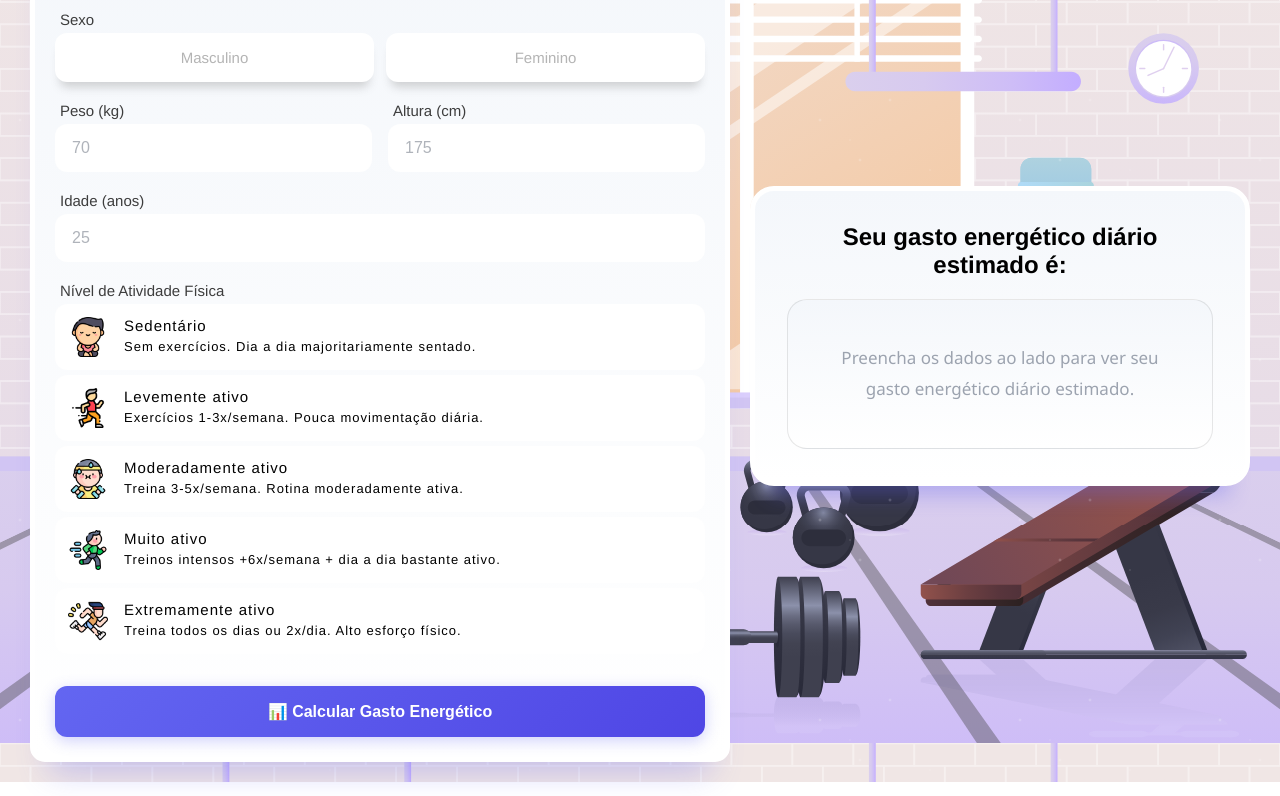
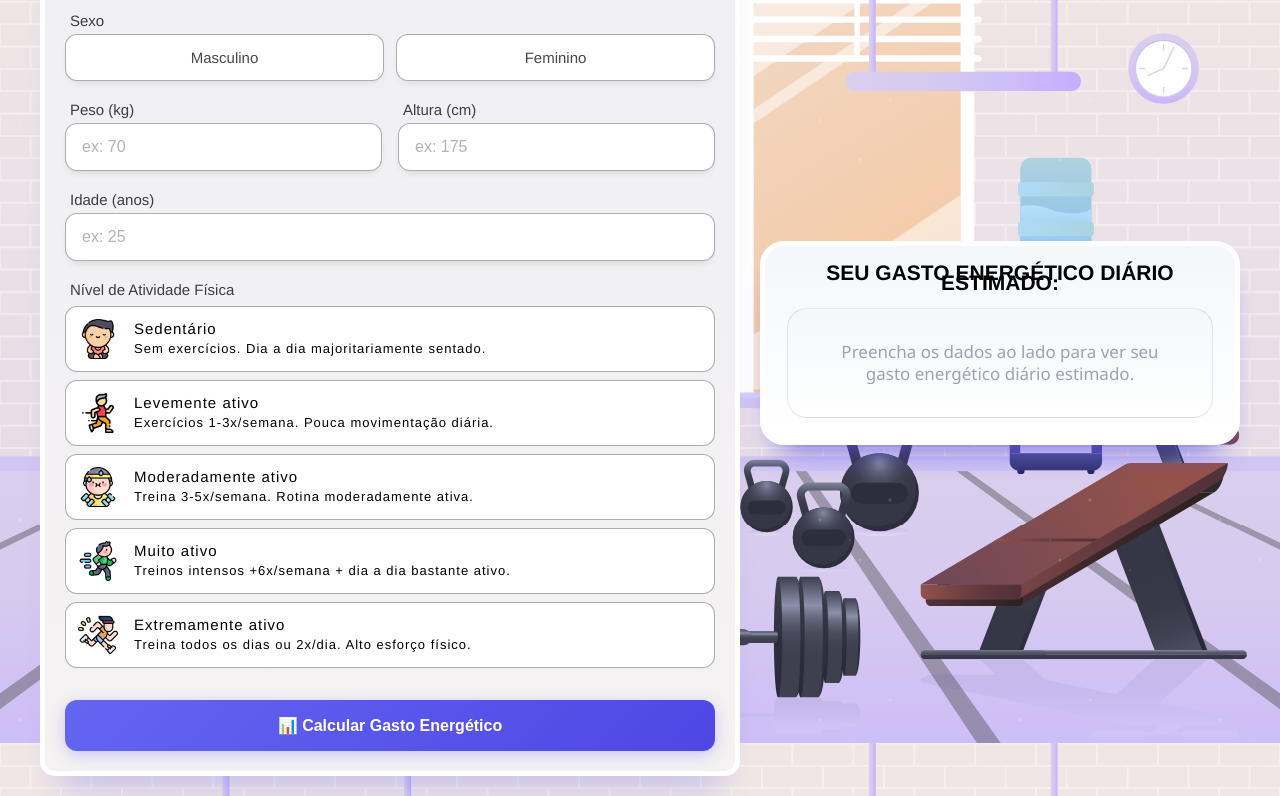
Before and after one commit to leocampelo-dev/Projeto_Calculadora_gasto_energ-tico, a plain HTML site: page index.html in a window 1280 px wide. Shown: the part 110-906 px from the top of the page. Drawn offline with Linux system fonts and the light colour scheme.

Commit message:
estilização finalizada

```diff
--- a/index.html
+++ b/index.html
@@ -14,7 +14,7 @@
 
             <header>
             <h1>Calculadora de Calorias Diárias</h1>
-            <p>Para um cálculo preciso, necessitamos de algumas informações básicas sobre você</p>
+            <p>Para um cálculo preciso, necessitamos de algumas informações básicas sobre você 👇🏼</p>
             </header>
 
             <section class="form-section">
@@ -42,7 +42,7 @@
                             type="number"
                             id="weight"
                             name="weight"
-                            placeholder="70"
+                            placeholder="ex: 70"
                             required
                         >
                     </div>
@@ -53,7 +53,7 @@
                             type="number"
                             id="height"
                             name="height"
-                            placeholder="175"
+                            placeholder="ex: 175"
                             required
                         >
                 </div>
@@ -66,7 +66,7 @@
                             type="number"
                             id="age"
                             name="age"
-                            placeholder="25"
+                            placeholder="ex: 25"
                             required
                         >
                     </div>
@@ -129,7 +129,7 @@
         </main>
             <!-- CARD DE RESULTADO SEPARADO -->
             <aside class="result-card">
-                <h2>Seu gasto energético diário estimado é:</h2>
+                <h2>SEU GASTO ENERGÉTICO DIÁRIO ESTIMADO:</h2>
                 <div class="result-content">
                     <p id="result-text">
                         Preencha os dados ao lado para ver seu <br> gasto energético diário estimado.
--- a/script.js
+++ b/script.js
@@ -199,12 +199,15 @@ form.addEventListener("submit", event => {
 
   setTimeout(() => {
     resultText.innerHTML = `
-      Seu gasto energético diário estimado é de:
+      <span
+      style="color: #000000;
+      font-family: 'Franklin Gothic Medium', 'Arial Narrow', Arial, sans-serif;">
+      Essa é a quantidade média de calorias <br> que seu corpo gasta por dia:</span>
       <br>
-      <strong style="color: #6366f1; font-size: 28px;">${totalCalories.toFixed(0)} kcal 🔥</strong>
+      <strong style="color: var(--main-color); font-size: 28px;">${totalCalories.toFixed(0)} kcal🔥</strong>
     `;
 
     // Animação de fade in
-    resultCard.style.animation = 'fadeIn 0.5s ease-out';
+    resultCard.style.animation = 'fadeIn 0.7s ease-out';
   }, 800);
 });
--- a/styles.css/components.css
+++ b/styles.css/components.css
@@ -9,19 +9,18 @@
 .option-btn {
     border-radius: 12px;
     padding: 14px 14px;
-    color: #3d3d3d62;
+    color: #030303b9;
     font-size: 15px;
     font-weight: 500;
     font-family:'Franklin Gothic Medium', 'Arial Narrow', Arial, sans-serif;
     cursor: pointer;
-    box-shadow: rgba(0, 0, 0, 0.404) 0px 15px 10px -15px;
     border: none;
     margin: 0;
 
     background: white;
-    border: 2px solid transparent;
-    box-shadow: #7a7a7a52 0px 10px 10px -5px;
-    border-inline: 2px solid transparent;
+    border: 1.5px solid rgba(7, 6, 6, 0.329);
+    box-shadow: #0f0f0f1f 0px 5px 10px -5px;
+
 }
 
 /* BOTÃO SEXO AO PASSAR MOUSE*/
@@ -29,11 +28,15 @@
     border-color: rgba(0, 0, 0, 0.2);
     border-radius: 12px;
     transform: translateY(-2px);
+    border-color: rgba(0, 0, 0, 0.2);
+    background: linear-gradient(135deg, #6366f1 0%, #4f46e5 100%);
+    color: #F8F9FD;
 }
+
 
 /* BOTÃO ATIVO SEXO*/
 .option-btn.active {
-    background: var(--color-laranja);
+    background: linear-gradient(135deg, #6366f1 0%, #4f46e5 100%);
     color: #F8F9FD;
     border:#00000041 1px solid;
     border-radius: 12px;
@@ -44,12 +47,13 @@
 .activity-options {
     display: flex;
     flex-direction: column;
-    gap: 5px;
+    gap: 6px;
+    margin-top: 6px;
 }
 
 .activity-btn {
     background: #ffffff;
-    border: 1.5px solid rgba(255, 255, 255, 0.1);
+    border: 1.5px solid rgba(7, 6, 6, 0.329);
     border-radius: 12px;
     padding: 12px;
     color: #ffffff;
@@ -62,7 +66,7 @@
     align-items: center;
     gap: 16px;
     text-align: left;
-    margin: 0;
+    margin-top: 2px;
 }
 
 .activity-btn .icon {
@@ -77,9 +81,8 @@
 .activity-btn .activity-info {
     display: flex;
     flex-direction: column;
-    gap: 4px;
+    gap: 3px;
     flex: 1;
-
 }
 
 .activity-btn strong {
@@ -97,11 +100,13 @@
 
 .activity-btn:hover {
     border-color: rgba(0, 0, 0, 0.2);
-    background-color: var(--color-laranja);
+    background: linear-gradient(135deg, #6366f1 0%, #4f46e5 100%);
+    color: #F8F9FD;
+    transform: translateY(-2px);
 }
 
 .activity-btn.active {
-    background: rgba(247, 145, 29, 0.795);
+    background: linear-gradient(135deg, #6366f1 0%, #4f46e5 100%);
     border-color: #00000041;
     box-shadow: #00000042 0px 10px 10px -5px;
 }
--- a/styles.css/global.css
+++ b/styles.css/global.css
@@ -24,7 +24,7 @@
   --radius-lg: 16px;
   --radius-md: 12px;
 
-  --color-laranja: rgba(247, 145, 29, 0.795);
+  --main-color: #4e46e5;
 }
 
 /* BODY */
--- a/styles.css/main.css
+++ b/styles.css/main.css
@@ -8,9 +8,8 @@
     flex: 1;
     max-width: 700px;
     box-shadow:
-        0 20px 60px rgba(0, 0, 0, 0.5),
-        0 0 100px rgba(79, 70, 229, 0.1);
-    background: linear-gradient(0deg, rgb(255, 255, 255) 0%, rgb(244, 247, 251) 100%);
+        0 20px 60px rgba(0, 0, 0, 0.5);
+    background: linear-gradient(0deg, rgb(245, 242, 242) 0%, rgb(239, 239, 245) 100%);
     border-radius: 15px;
     border: 5px solid rgb(255, 255, 255);
     box-shadow: #6365f150 0px 30px 30px -20px;
@@ -43,6 +42,7 @@ form {
     gap: 20px;
 }
 
+/* label de peso, altura, idade */
 .form-label {
     color: #3d3d3d;
     font-size: 15px;
@@ -53,7 +53,7 @@ form {
     margin-left: 5px;
 }
 
-/* Inputs em linha (Peso e Idade) */
+/* Inputs em linha (Peso e altura) */
 .input-row {
     display: grid;
     grid-template-columns: 1fr 1fr;
@@ -62,7 +62,7 @@ form {
 
 .input input {
     color: #F8F9FD;;
-    border: 1.5px solid rgba(255, 255, 255, 0.1);
+    border: 1.5px solid rgba(7, 6, 6, 0.329);
     border-radius: 12px;
     padding: 14px 16px;
     color: #383838;
@@ -70,6 +70,8 @@ form {
     transition: all 0.3s ease;
     outline: none;
     width: 100%;
+
+    box-shadow: #0f0f0f28 0px 5px 10px -5px;
 }
 
 .input input::placeholder {
@@ -77,12 +79,12 @@ form {
 }
 
 .input input:focus {
-    border-color: #6366f1;
-    box-shadow: 0 0 0 3px rgba(99, 102, 241, 0.1);
+    border-color: #000000cc;
+    box-shadow: var(--main-color);
 }
 
 .input input:hover {
-    border-color: rgba(250, 240, 97, 0.2);
+    border-color: rgba(10, 10, 9, 0.808);
 }
 
 /* Remover setas dos inputs do tipo number */
@@ -100,12 +102,12 @@ input[type="number"] {
 .result-card {
     background: rgba(20, 20, 40, 0.85);
     backdrop-filter: blur(10px);
-    border: 1px solid rgba(255, 255, 255, 0.1);
+
     border-radius: 24px;
-    padding: 32px;
+    padding: 22px;
     width: 100%;
-    max-width: 500px;
-    min-height: 300px;
+    max-width: 480px;
+    min-height: 100px;
     box-shadow:
         0 10px 30px rgba(0, 0, 0, 0.5),
         0 0px 100px rgba(79, 70, 229, 0.1);
@@ -119,13 +121,14 @@ input[type="number"] {
     background: linear-gradient(0deg, rgb(255, 255, 255) 0%, rgb(244, 247, 251) 100%);
     border-radius: 24px;
     border: 5px solid rgb(255, 255, 255);
-    box-shadow: #6365f154 0px 30px 20px -20px;
+    box-shadow: var(--main-color) 0px 20px 30px -20px;
 }
 
 .result-card h2 {
     color: #000000;
-    font-size: 24px;
+    font-size: 21px;
     font-weight: 600;
+    line-height: 10px;
     font-family: 'Franklin Gothic Medium', 'Arial Narrow', Arial, sans-serif;
     margin-bottom: 20px;
     text-align: center;
@@ -149,13 +152,13 @@ input[type="number"] {
 #result-text {
     color: #9ca3af;
     font-size: 17px;
-    line-height: 1.8;
+    line-height: 1.3;
 }
 
 /* Efeito quando houver resultado */
 .result-card.has-result .result-content {
-    background: linear-gradient(135deg, rgba(99, 102, 241, 0.15) 0%, rgba(79, 70, 229, 0.15) 100%);
-    border-color: rgba(99, 102, 241, 0.3);
+    background: linear-gradient(135deg, rgba(21, 25, 236, 0.178) 0%, rgba(22, 10, 245, 0.027) 100%);
+    border-color: var(--main-color);
 }
 
 .result-card.has-result #result-text {
```
